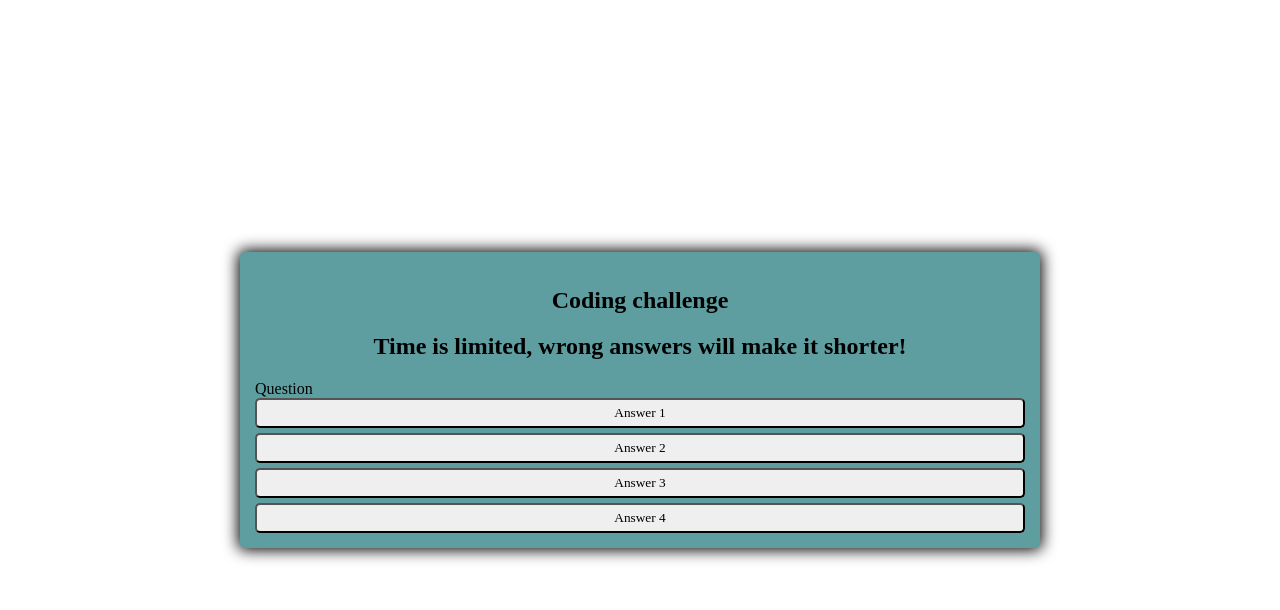
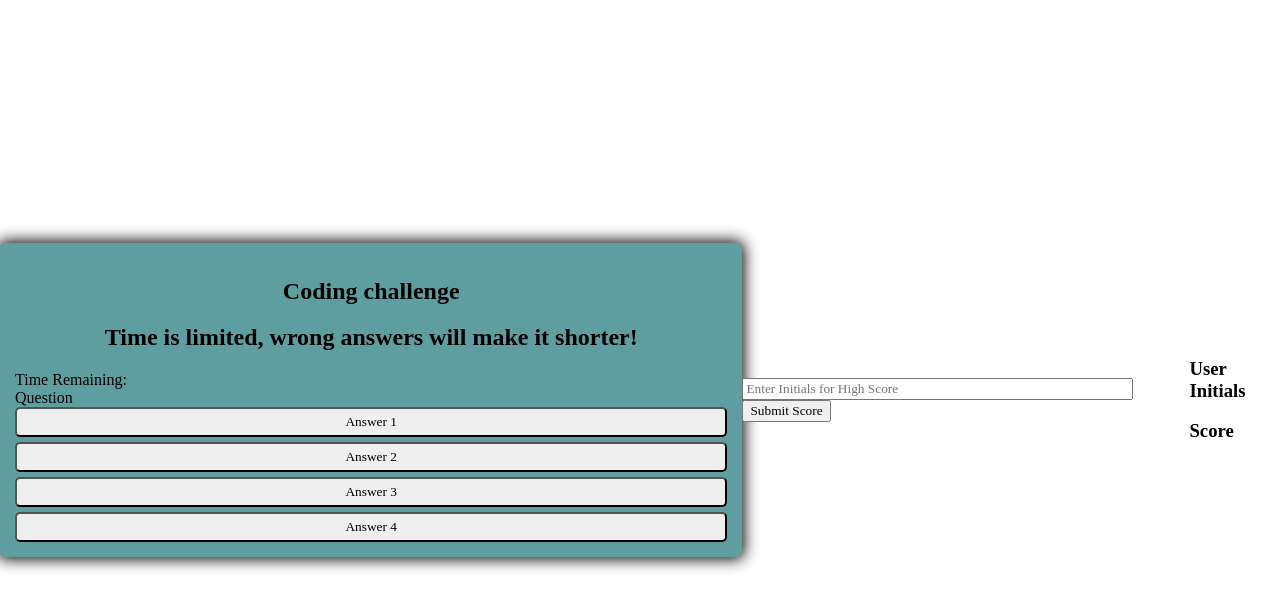
Before and after one commit to Dknowles44/multiple-choice-quiz, a plain HTML site: page index.html in a window 1280 px wide. Both pictures are taken after a click on the button "Start". Drawn offline with Linux system fonts and the light colour scheme.

Commit message:
high score container added

```diff
--- a/index.html
+++ b/index.html
@@ -15,6 +15,7 @@
             <h2>Time is limited, wrong answers will make it shorter!</h2>
 
         <div id="question-container" class="hide">
+            <div id="timer">Time Remaining:</div>
             <div id="question">Question</div>
         <div id="answer-buttons" class="btn-grid">
             <button id="q-1" class="btn">Answer 1</button>
@@ -27,7 +28,25 @@
         <button id="start-btn" class="start-btn btn">Start</button>
         <button id="next-btn" class="next-btn btn hide">Next</button>
         </div>
+
+
     </div>
-
+    <!-- Quiz Over -->
+    <div id="quiz-over">
+            <!-- saving high score -->
+            <div id="finalScore"></div>
+            <input type="text" size = "50" placeholder="Enter Initials for High Score" name="initials" id="initials">
+            <button id="submitScore">Submit Score</button>
+    </div>
+    <div id= highScore-container>
+    <div id="highScore-page">
+        <div id="highScore-header">
+            <h3>User Initials</h3>
+            <h3>Score</h3>
+        </div>
+        <div id= "highScore-initials"></div>
+        <div id= "highScore-score"></div>
+    </div>
+    </div>
 </body>
 </html>
```
Lines whose indentation alone changed are shown as unchanged.
